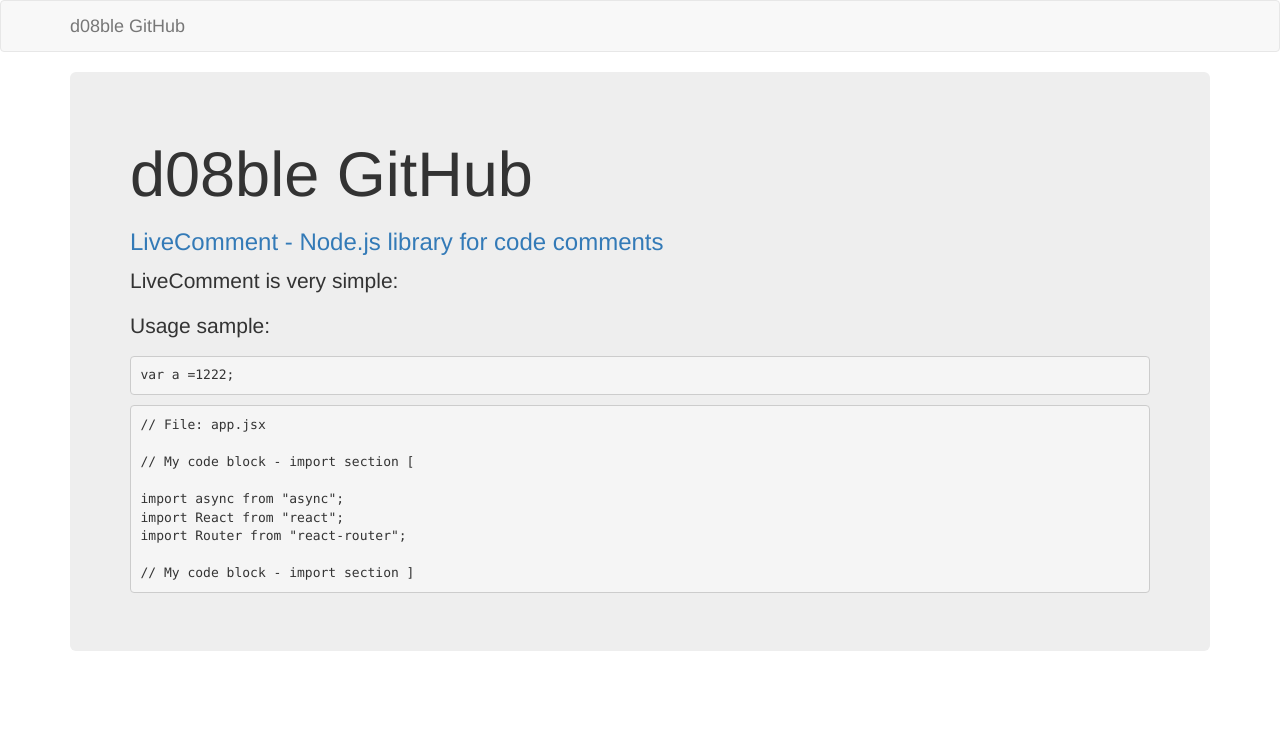
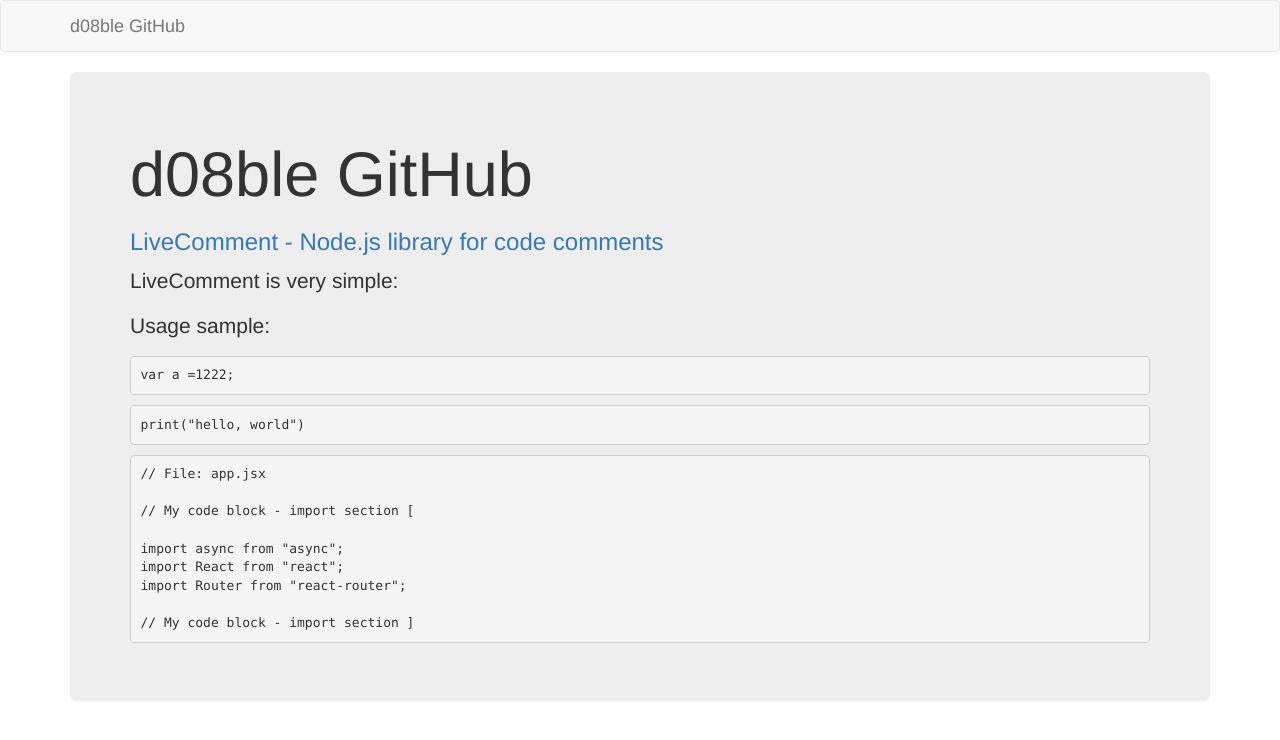
Before and after one commit to d08ble/d08ble.github.io, a Jekyll site: the page built from index.md, in a window 1280 px wide. Shown: the top 740 px of the page. Built offline with Jekyll 4.4.1, drawn with Linux system fonts in a browser that asks for light colours.

Commit message:
Edit from JekyllCMS

````diff
--- a/index.md
+++ b/index.md
@@ -11,6 +11,10 @@ Usage sample:
 var a =1222;
 ```
 
+```python
+print("hello, world")
+```
+
 {% highlight javascript %}
 // File: app.jsx
 
````
